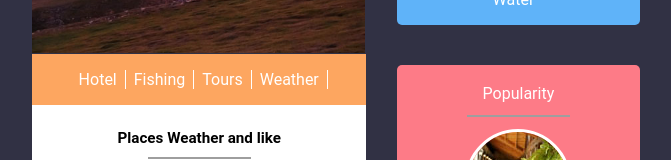
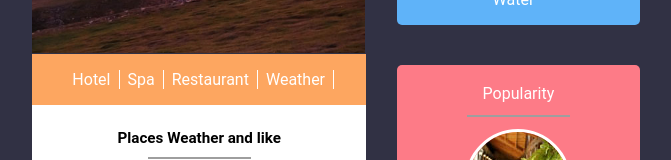
Before and after one commit to artem-galas/angular-hotweather-widget, an Angular app: page / in a window 1280 px wide. Shown: the part 344-504 px from the top of the page, without its empty margins (304-975 px from the left). Built offline with nearby package versions, Linux system fonts and the light colour scheme; grey boxes are pictures that could not be loaded.

Commit message:
add Type to interface

```diff
--- a/src/app/element-left/element-left.component.html
+++ b/src/app/element-left/element-left.component.html
@@ -6,8 +6,8 @@
     <div class="ele-strip">
       <ul>
         <li><a href="#">Hotel</a></li>
-        <li><a href="#">Fishing</a></li>
-        <li><a href="#">Tours</a></li>
+        <li><a href="#">Spa</a></li>
+        <li><a href="#">Restaurant</a></li>
         <li class="anc-bor"><a href="#">Weather</a></li>
       </ul>
     </div>
--- a/src/app/element-left/element-left.component.ts
+++ b/src/app/element-left/element-left.component.ts
@@ -15,6 +15,7 @@ export class ElementLeftComponent {
   public restaurants:IRestoran[] = [
     {
       name: 'Bili Jean',
+      type: 'restaurant',
       street: 'Gudimenko 20',
       phone: '+1234567890',
       images: [
@@ -38,6 +39,7 @@ export class ElementLeftComponent {
 
     {
       name: 'Super puper',
+      type: 'restaurant',
       street: 'Glissenay 30',
       phone: '+0987654321',
       images: [
@@ -61,6 +63,7 @@ export class ElementLeftComponent {
 
     {
       name: 'Kozaks town',
+      type: 'restaurant',
       street: 'Soborniy ave 22',
       phone: '+3478906532',
       images: [
--- a/src/app/shared/interfaces/restoran.interface.ts
+++ b/src/app/shared/interfaces/restoran.interface.ts
@@ -2,6 +2,7 @@ import {IWeather} from "./weather.interface";
 import {IInfo} from "./info.weather";
 import {IImage} from "./image.interface";
 export interface IRestoran {
+  type?: string,
   name: string,
   street: string,
   phone: string,
```
